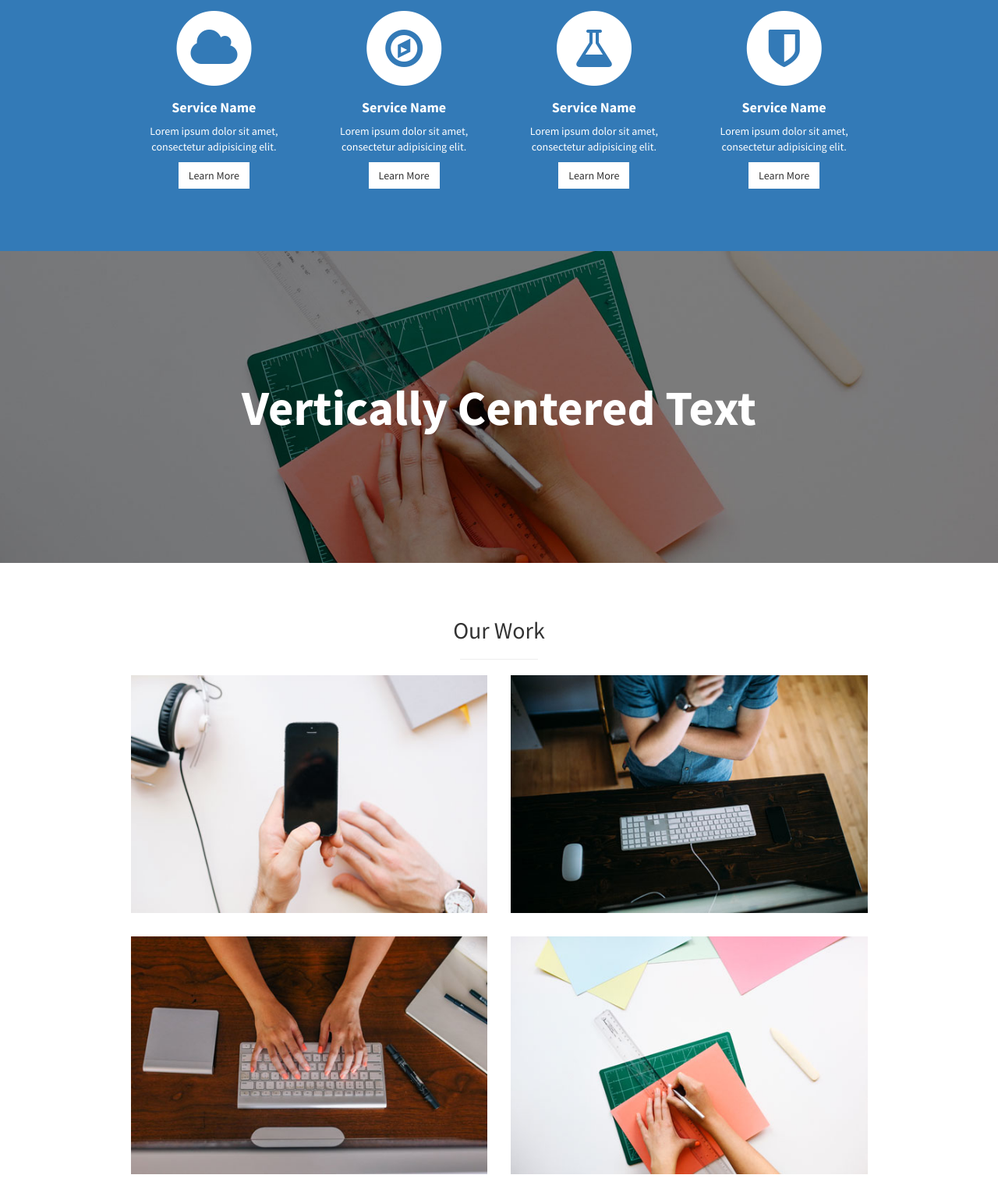
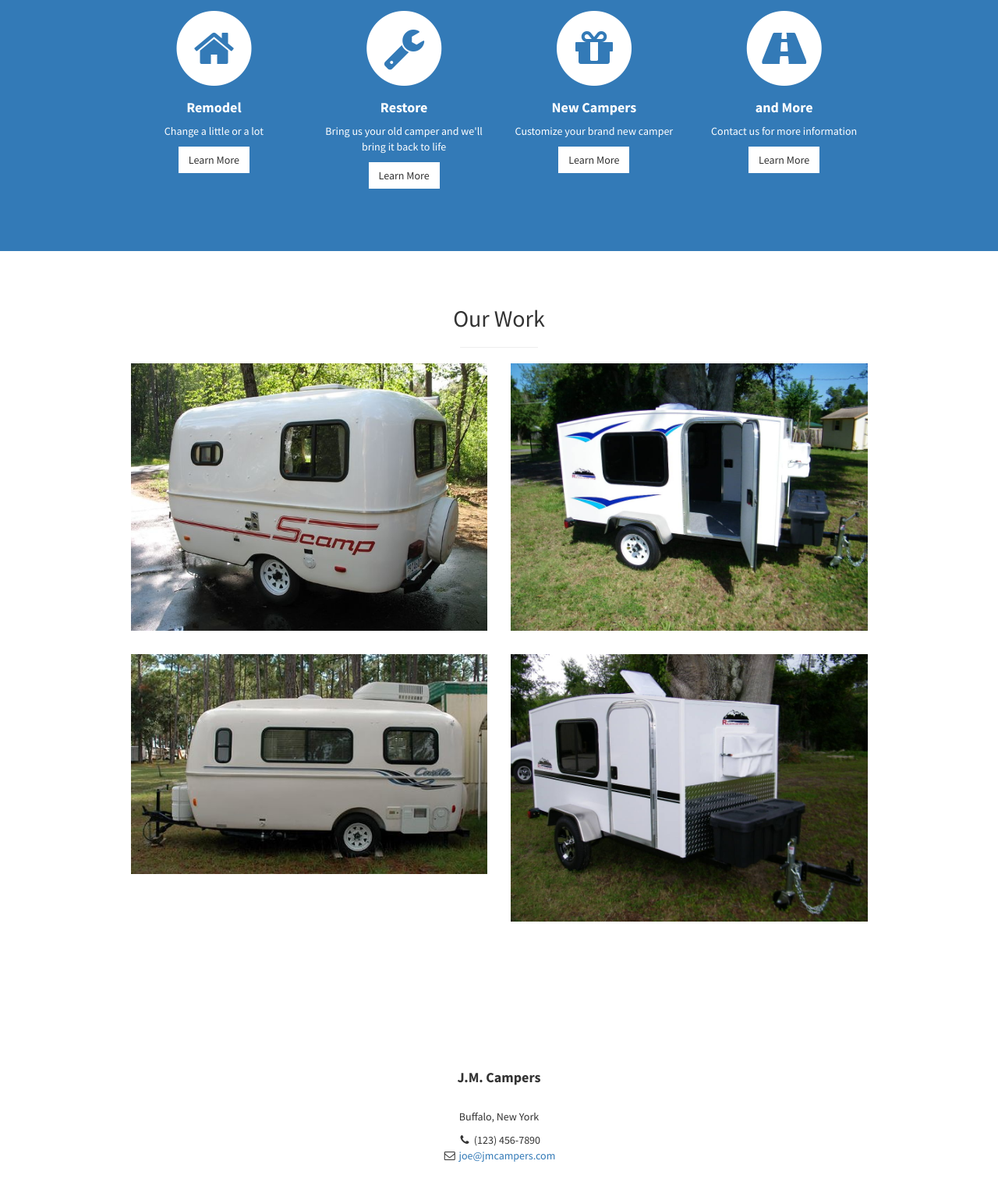
Before and after one commit to c-mac88/SuperJoe, a plain HTML site: page index.html in a window 1280 px wide. Shown: the part 1150-2666 px from the top of the page at 78% size. Drawn offline with Linux system fonts and the light colour scheme.

Commit message:
changed pictures and text

```diff
--- a/css/stylish-portfolio.css
+++ b/css/stylish-portfolio.css
@@ -155,11 +155,15 @@ hr.small {
     position: relative;
     width: 100%;
     height: 100%;
-    background: url(../img/bg.jpg) no-repeat center center scroll;
+    background: linear-gradient(rgba(0, 0, 0, 0.7), rgba(0, 0, 0, 0.7)), url(../img/restored-camping-trailier.jpg) no-repeat center center scroll;
     -webkit-background-size: cover;
     -moz-background-size: cover;
     background-size: cover;
     -o-background-size: cover;
+}
+
+#findOutMore {
+    border-radius: 12px;
 }
 
 /* About */
--- a/index.html
+++ b/index.html
@@ -2,72 +2,63 @@
 <html lang="en">
 
 <head>
-
     <meta charset="utf-8">
     <meta http-equiv="X-UA-Compatible" content="IE=edge">
     <meta name="viewport" content="width=device-width, initial-scale=1">
     <meta name="description" content="">
     <meta name="author" content="">
-
     <title>Super Joe</title>
-
     <!-- Bootstrap Core CSS -->
     <link href="css/bootstrap.min.css" rel="stylesheet">
-
     <!-- Custom CSS -->
     <link href="css/stylish-portfolio.css" rel="stylesheet">
-
     <!-- Custom Fonts -->
     <link href="font-awesome/css/font-awesome.min.css" rel="stylesheet" type="text/css">
     <link href="https://fonts.googleapis.com/css?family=Source+Sans+Pro:300,400,700,300italic,400italic,700italic" rel="stylesheet" type="text/css">
-
     <!-- HTML5 Shim and Respond.js IE8 support of HTML5 elements and media queries -->
     <!-- WARNING: Respond.js doesn't work if you view the page via file:// -->
     <!--[if lt IE 9]>
         <script src="https://oss.maxcdn.com/libs/html5shiv/3.7.0/html5shiv.js"></script>
         <script src="https://oss.maxcdn.com/libs/respond.js/1.4.2/respond.min.js"></script>
     <![endif]-->
-
 </head>
 
 <body>
-
     <!-- Navigation -->
     <a id="menu-toggle" href="#" class="btn btn-dark btn-lg toggle"><i class="fa fa-bars"></i></a>
     <nav id="sidebar-wrapper">
         <ul class="sidebar-nav">
             <a id="menu-close" href="#" class="btn btn-light btn-lg pull-right toggle"><i class="fa fa-times"></i></a>
             <li class="sidebar-brand">
-                <a href="#top" onclick=$("#menu-close").click();>Start Bootstrap</a>
+                <a href="#top" onclick=$( "#menu-close").click();>Super Joe</a>
             </li>
             <li>
-                <a href="#top" onclick=$("#menu-close").click();>Home</a>
+                <a href="#top" onclick=$( "#menu-close").click();>Home</a>
             </li>
             <li>
-                <a href="#about" onclick=$("#menu-close").click();>About</a>
+                <a href="#about" onclick=$( "#menu-close").click();>About</a>
             </li>
             <li>
-                <a href="#services" onclick=$("#menu-close").click();>Services</a>
+                <a href="#services" onclick=$( "#menu-close").click();>Services</a>
             </li>
             <li>
-                <a href="#portfolio" onclick=$("#menu-close").click();>Portfolio</a>
+                <a href="#portfolio" onclick=$( "#menu-close").click();>Portfolio</a>
             </li>
             <li>
-                <a href="#contact" onclick=$("#menu-close").click();>Contact</a>
+                <a href="#contact" onclick=$( "#menu-close").click();>Contact</a>
             </li>
         </ul>
     </nav>
-
     <!-- Header -->
     <header id="top" class="header">
         <div class="text-vertical-center">
-            <h1>Super Joe Campers</h1>
-            <h3>Custom Campers by Joe McDonald</h3>
+            <div id="titleContainer" class="container">
+                <img src="img/Logomakr_0MCQ8R.png">
+            </div>
             <br>
-            <a href="#about" class="btn btn-dark btn-lg">Find Out More</a>
+            <a id="findOutMore"  href="#about" class="btn btn-light btn-lg">Find Out More</a>
         </div>
     </header>
-
     <!-- About -->
     <section id="about" class="about">
         <div class="container">
@@ -81,7 +72,6 @@
         </div>
         <!-- /.container -->
     </section>
-
     <!-- Services -->
     <!-- The circle icons use Font Awesome's stacked icon classes. For more information, visit http://fontawesome.io/examples/ -->
     <section id="services" class="services bg-primary">
@@ -95,12 +85,12 @@
                             <div class="service-item">
                                 <span class="fa-stack fa-4x">
                                 <i class="fa fa-circle fa-stack-2x"></i>
-                                <i class="fa fa-cloud fa-stack-1x text-primary"></i>
+                                <i class="fa fa-home fa-stack-1x text-primary"></i>
                             </span>
                                 <h4>
-                                    <strong>Service Name</strong>
+                                    <strong>Remodel</strong>
                                 </h4>
-                                <p>Lorem ipsum dolor sit amet, consectetur adipisicing elit.</p>
+                                <p>Change a little or a lot</p>
                                 <a href="#" class="btn btn-light">Learn More</a>
                             </div>
                         </div>
@@ -108,12 +98,12 @@
                             <div class="service-item">
                                 <span class="fa-stack fa-4x">
                                 <i class="fa fa-circle fa-stack-2x"></i>
-                                <i class="fa fa-compass fa-stack-1x text-primary"></i>
+                                <i class="fa fa-wrench fa-stack-1x text-primary"></i>
                             </span>
                                 <h4>
-                                    <strong>Service Name</strong>
+                                    <strong>Restore</strong>
                                 </h4>
-                                <p>Lorem ipsum dolor sit amet, consectetur adipisicing elit.</p>
+                                <p>Bring us your old camper and we'll bring it back to life</p>
                                 <a href="#" class="btn btn-light">Learn More</a>
                             </div>
                         </div>
@@ -121,12 +111,12 @@
                             <div class="service-item">
                                 <span class="fa-stack fa-4x">
                                 <i class="fa fa-circle fa-stack-2x"></i>
-                                <i class="fa fa-flask fa-stack-1x text-primary"></i>
+                                <i class="fa fa-gift fa-stack-1x text-primary"></i>
                             </span>
                                 <h4>
-                                    <strong>Service Name</strong>
+                                    <strong>New Campers</strong>
                                 </h4>
-                                <p>Lorem ipsum dolor sit amet, consectetur adipisicing elit.</p>
+                                <p>Customize your brand new camper</p>
                                 <a href="#" class="btn btn-light">Learn More</a>
                             </div>
                         </div>
@@ -134,12 +124,12 @@
                             <div class="service-item">
                                 <span class="fa-stack fa-4x">
                                 <i class="fa fa-circle fa-stack-2x"></i>
-                                <i class="fa fa-shield fa-stack-1x text-primary"></i>
+                                <i class="fa fa-road fa-stack-1x text-primary"></i>
                             </span>
                                 <h4>
-                                    <strong>Service Name</strong>
+                                    <strong>and More</strong>
                                 </h4>
-                                <p>Lorem ipsum dolor sit amet, consectetur adipisicing elit.</p>
+                                <p>Contact us for more information</p>
                                 <a href="#" class="btn btn-light">Learn More</a>
                             </div>
                         </div>
@@ -152,14 +142,12 @@
         </div>
         <!-- /.container -->
     </section>
-
     <!-- Callout -->
-    <aside class="callout">
+<!--     <aside class="callout">
         <div class="text-vertical-center">
             <h1>Vertically Centered Text</h1>
         </div>
-    </aside>
-
+    </aside> -->
     <!-- Portfolio -->
     <section id="portfolio" class="portfolio">
         <div class="container">
@@ -171,44 +159,43 @@
                         <div class="col-md-6">
                             <div class="portfolio-item">
                                 <a href="#">
-                                    <img class="img-portfolio img-responsive" src="img/portfolio-1.jpg">
+                                    <img class="img-portfolio img-responsive" src="img/1.jpg">
                                 </a>
                             </div>
                         </div>
                         <div class="col-md-6">
                             <div class="portfolio-item">
                                 <a href="#">
-                                    <img class="img-portfolio img-responsive" src="img/portfolio-2.jpg">
+                                    <img class="img-portfolio img-responsive" src="img/2.jpg">
                                 </a>
                             </div>
                         </div>
                         <div class="col-md-6">
                             <div class="portfolio-item">
                                 <a href="#">
-                                    <img class="img-portfolio img-responsive" src="img/portfolio-3.jpg">
+                                    <img class="img-portfolio img-responsive" src="img/3.jpg">
                                 </a>
                             </div>
                         </div>
                         <div class="col-md-6">
                             <div class="portfolio-item">
                                 <a href="#">
-                                    <img class="img-portfolio img-responsive" src="img/portfolio-4.jpg">
+                                    <img class="img-portfolio img-responsive" src="img/4.jpg">
                                 </a>
                             </div>
                         </div>
                     </div>
                     <!-- /.row (nested) -->
-                    <a href="#" class="btn btn-dark">View More Items</a>
-                </div>
+<!--                     <a href="#" class="btn btn-dark">View More Items</a>
+ -->                </div>
                 <!-- /.col-lg-10 -->
             </div>
             <!-- /.row -->
         </div>
         <!-- /.container -->
     </section>
-
     <!-- Call to Action -->
-    <aside class="call-to-action bg-primary">
+<!--     <aside class="call-to-action bg-primary">
         <div class="container">
             <div class="row">
                 <div class="col-lg-12 text-center">
@@ -218,30 +205,28 @@
                 </div>
             </div>
         </div>
-    </aside>
-
+    </aside> -->
     <!-- Map -->
-    <section id="contact" class="map">
+<!--     <section id="contact" class="map">
         <iframe width="100%" height="100%" frameborder="0" scrolling="no" marginheight="0" marginwidth="0" src="https://maps.google.com/maps?f=q&amp;source=s_q&amp;hl=en&amp;geocode=&amp;q=Twitter,+Inc.,+Market+Street,+San+Francisco,+CA&amp;aq=0&amp;oq=twitter&amp;sll=28.659344,-81.187888&amp;sspn=0.128789,0.264187&amp;ie=UTF8&amp;hq=Twitter,+Inc.,+Market+Street,+San+Francisco,+CA&amp;t=m&amp;z=15&amp;iwloc=A&amp;output=embed"></iframe>
         <br />
         <small>
             <a href="https://maps.google.com/maps?f=q&amp;source=embed&amp;hl=en&amp;geocode=&amp;q=Twitter,+Inc.,+Market+Street,+San+Francisco,+CA&amp;aq=0&amp;oq=twitter&amp;sll=28.659344,-81.187888&amp;sspn=0.128789,0.264187&amp;ie=UTF8&amp;hq=Twitter,+Inc.,+Market+Street,+San+Francisco,+CA&amp;t=m&amp;z=15&amp;iwloc=A"></a>
         </small>
         </iframe>
-    </section>
-
+    </section> -->
     <!-- Footer -->
     <footer>
         <div class="container">
             <div class="row">
                 <div class="col-lg-10 col-lg-offset-1 text-center">
-                    <h4><strong>Start Bootstrap</strong>
+                    <h4><strong>J.M. Campers</strong>
                     </h4>
-                    <p>3481 Melrose Place
-                        <br>Beverly Hills, CA 90210</p>
+                    <p>
+                        <br>Buffalo, New York</p>
                     <ul class="list-unstyled">
                         <li><i class="fa fa-phone fa-fw"></i> (123) 456-7890</li>
-                        <li><i class="fa fa-envelope-o fa-fw"></i> <a href="mailto:name@example.com">name@example.com</a>
+                        <li><i class="fa fa-envelope-o fa-fw"></i> <a href="mailto:name@example.com">joe@jmcampers.com</a>
                         </li>
                     </ul>
                     <br>
@@ -257,19 +242,16 @@
                         </li>
                     </ul>
                     <hr class="small">
-                    <p class="text-muted">Copyright &copy; Your Website 2014</p>
+                    <p class="text-muted">Copyright &copy; SuperJoe 2016</p>
                 </div>
             </div>
         </div>
         <a id="to-top" href="#top" class="btn btn-dark btn-lg"><i class="fa fa-chevron-up fa-fw fa-1x"></i></a>
     </footer>
-
     <!-- jQuery -->
     <script src="js/jquery.js"></script>
-
     <!-- Bootstrap Core JavaScript -->
     <script src="js/bootstrap.min.js"></script>
-
     <!-- Custom Theme JavaScript -->
     <script>
     // Closes the sidebar menu
@@ -343,7 +325,6 @@
         // Enable map zooming with mouse scroll when the user clicks the map
     $('.map').on('click', onMapClickHandler);
     </script>
-
 </body>
 
 </html>
```
Also changed, not shown: img/1.jpg (added), img/2.jpg (added), img/3.jpg (added), img/4.jpg (added), img/Logomakr_0MCQ8R.png (added), img/SuperJoeLogo.png (added), img/restored-camping-trailier.jpg (added).
